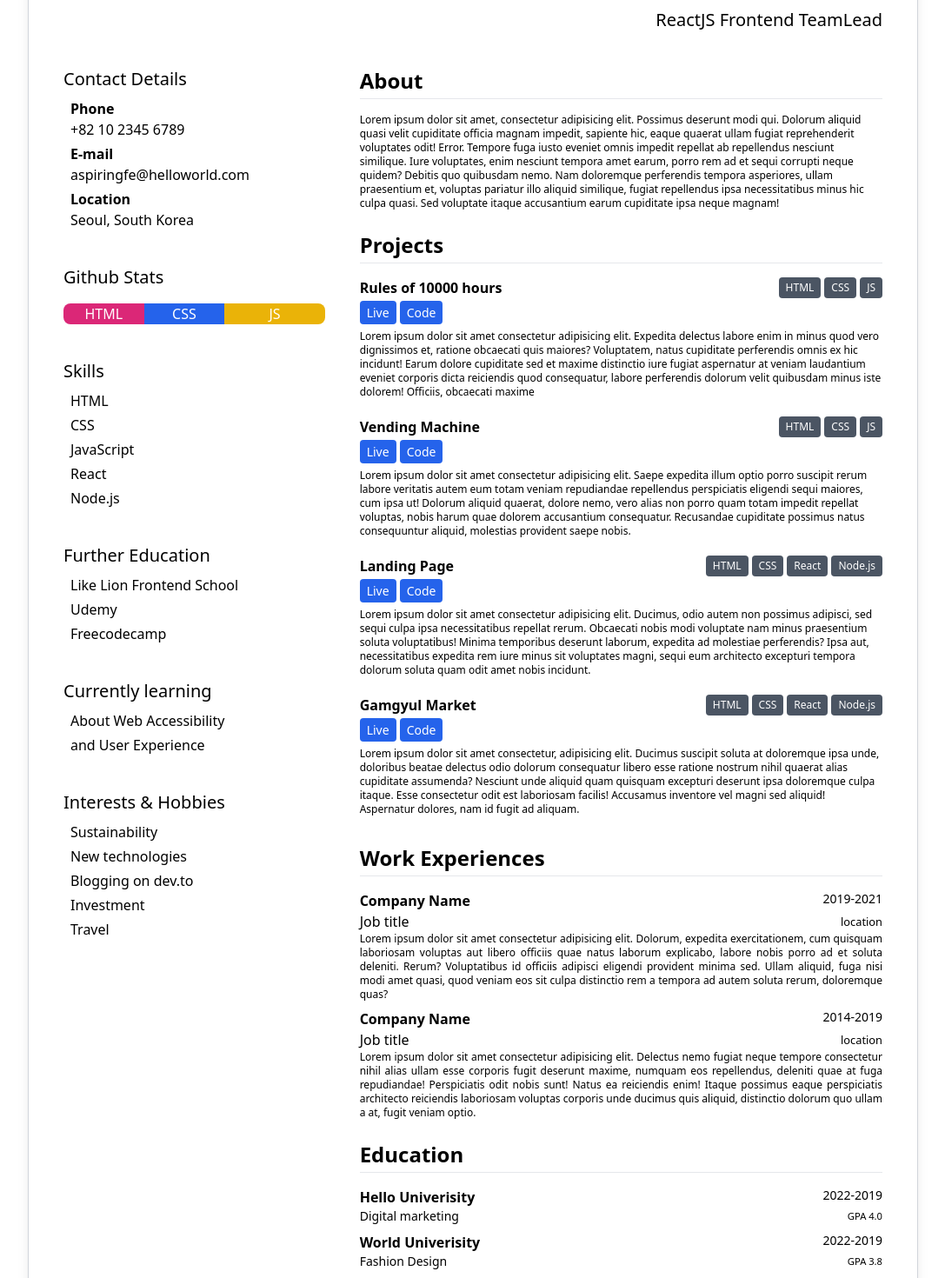
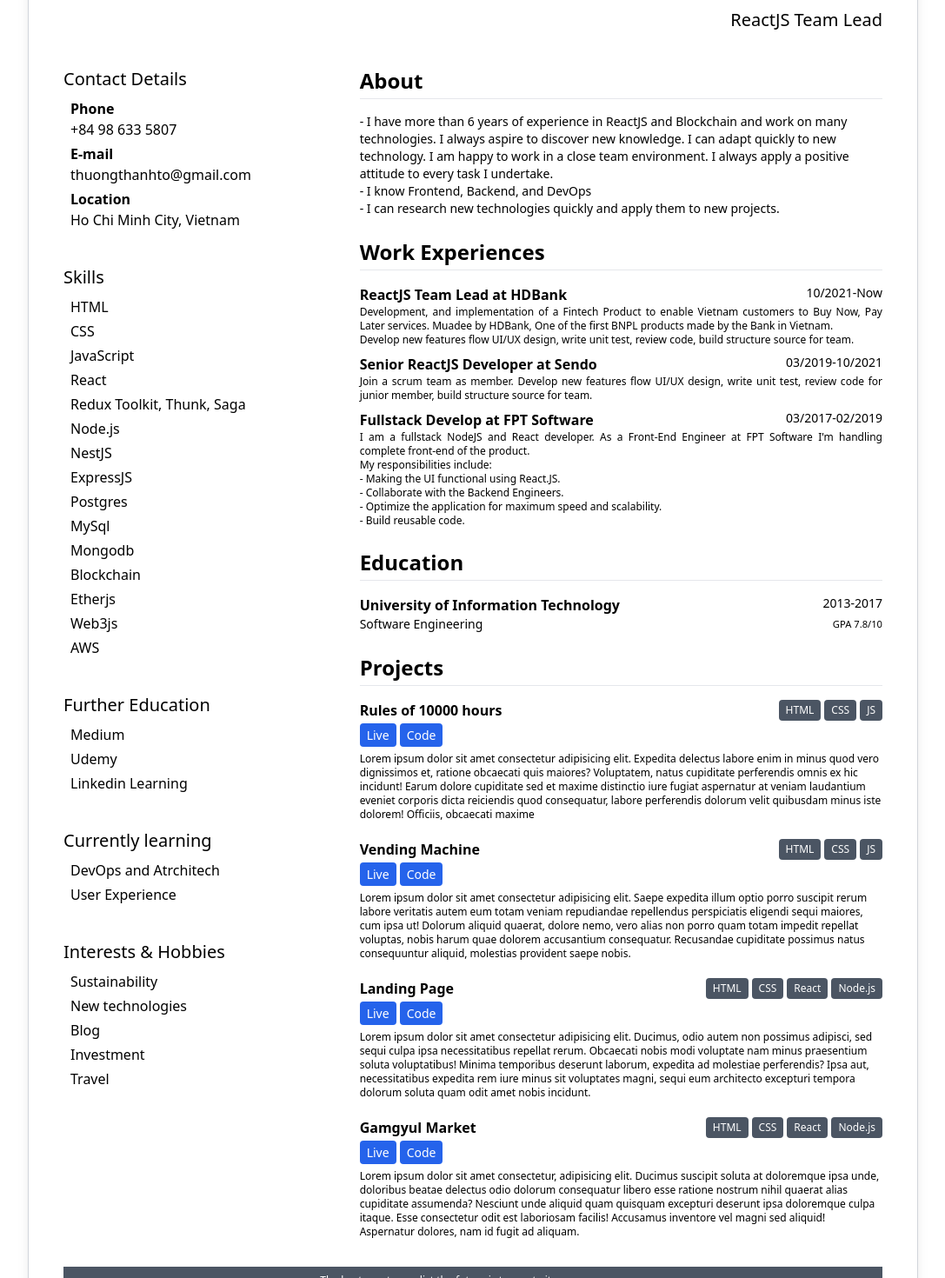
Before and after one commit to thuongthanhto/dev-tuts, a Next.js app: page / in a window 1280 px wide. Shown: the part 200-1670 px from the top of the page at 87% size, without its empty margins (96-1183 px from the left). Built offline with nearby package versions, Linux system fonts and the light colour scheme.

Commit message:
Update CV

```diff
--- a/pages/index.tsx
+++ b/pages/index.tsx
@@ -87,7 +87,7 @@ export default function Home() {
             </div>
             <div className="grid justify-items-end">
               <h1 className="text-7xl font-extrabold">Thuong To</h1>
-              <p className="text-xl mt-5">ReactJS Frontend TeamLead</p>
+              <p className="text-xl mt-5">ReactJS Team Lead</p>
             </div>
           </div>
         </header>
@@ -98,27 +98,20 @@ export default function Home() {
             <ul className="mt-2 mb-10">
               <li className="px-2 mt-1">
                 <strong className="mr-1">Phone </strong>
-                <a href="tel:+821023456789" className="block">
-                  +82 10 2345 6789
+                <a href="tel:+84986335807" className="block">
+                  +84 98 633 5807
                 </a>
               </li>
               <li className="px-2 mt-1">
                 <strong className="mr-1">E-mail </strong>
-                <a href="mailto:" className="block">
-                  aspiringfe@helloworld.com
+                <a href="mailto:thuongthanhto@gmail.com" className="block">
+                  thuongthanhto@gmail.com
                 </a>
               </li>
               <li className="px-2 mt-1">
                 <strong className="mr-1">Location</strong>
-                <span className="block">Seoul, South Korea</span>
+                <span className="block">Ho Chi Minh City, Vietnam</span>
               </li>
-            </ul>
-
-            <strong className="text-xl font-medium ">Github Stats</strong>
-            <ul className="flex w-full mt-2 mb-10">
-              <li className="px-2 mt-2 w-4/12 bg-pink-600 text-white text-center rounded-tl-lg rounded-bl-lg">HTML</li>
-              <li className="px-2 mt-2 w-4/12 bg-blue-600 text-white text-center">CSS</li>
-              <li className="px-2 mt-2 w-5/12 bg-yellow-500 text-white text-center rounded-tr-lg rounded-br-lg">JS</li>
             </ul>
 
             <strong className="text-xl font-medium">Skills</strong>
@@ -127,25 +120,35 @@ export default function Home() {
               <li className="px-2 mt-1">CSS</li>
               <li className="px-2 mt-1">JavaScript</li>
               <li className="px-2 mt-1">React</li>
+              <li className="px-2 mt-1">Redux Toolkit, Thunk, Saga</li>
               <li className="px-2 mt-1">Node.js</li>
+              <li className="px-2 mt-1">NestJS</li>
+              <li className="px-2 mt-1">ExpressJS</li>
+              <li className="px-2 mt-1">Postgres</li>
+              <li className="px-2 mt-1">MySql</li>
+              <li className="px-2 mt-1">Mongodb</li>
+              <li className="px-2 mt-1">Blockchain</li>
+              <li className="px-2 mt-1">Etherjs</li>
+              <li className="px-2 mt-1">Web3js</li>
+              <li className="px-2 mt-1">AWS</li>
             </ul>
             <strong className="text-xl font-medium">Further Education</strong>
             <ul className="mt-2 mb-10">
-              <li className="px-2 mt-1">Like Lion Frontend School</li>
+              <li className="px-2 mt-1">Medium</li>
               <li className="px-2 mt-1">Udemy</li>
-              <li className="px-2 mt-1">Freecodecamp</li>
+              <li className="px-2 mt-1">Linkedin Learning</li>
             </ul>
 
             <strong className="text-xl font-medium">Currently learning</strong>
             <ul className="mt-2 mb-10">
-              <li className="px-2 mt-1">About Web Accessibility</li>
-              <li className="px-2 mt-1">and User Experience</li>
+              <li className="px-2 mt-1">DevOps and Atrchitech</li>
+              <li className="px-2 mt-1">User Experience</li>
             </ul>
             <strong className="text-xl font-medium">Interests & Hobbies</strong>
             <ul className="mt-2">
               <li className="px-2 mt-1">Sustainability</li>
               <li className="px-2 mt-1">New technologies</li>
-              <li className="px-2 mt-1">Blogging on dev.to</li>
+              <li className="px-2 mt-1">Blog</li>
               <li className="px-2 mt-1">Investment</li>
               <li className="px-2 mt-1">Travel</li>
             </ul>
@@ -154,15 +157,71 @@ export default function Home() {
           <div className="w-4/6">
             <section>
               <h2 className="text-2xl pb-1 border-b font-semibold">About</h2>
-              <p className="mt-4 text-xs">
-                Lorem ipsum dolor sit amet, consectetur adipisicing elit. Possimus deserunt modi qui. Dolorum aliquid
-                quasi velit cupiditate officia magnam impedit, sapiente hic, eaque quaerat ullam fugiat reprehenderit
-                voluptates odit! Error. Tempore fuga iusto eveniet omnis impedit repellat ab repellendus nesciunt
-                similique. Iure voluptates, enim nesciunt tempora amet earum, porro rem ad et sequi corrupti neque
-                quidem? Debitis quo quibusdam nemo. Nam doloremque perferendis tempora asperiores, ullam praesentium et,
-                voluptas pariatur illo aliquid similique, fugiat repellendus ipsa necessitatibus minus hic culpa quasi.
-                Sed voluptate itaque accusantium earum cupiditate ipsa neque magnam!
+              <p className="mt-4 text-sm">
+                - I have more than 6 years of experience in ReactJS and Blockchain and work on many technologies. I
+                always aspire to discover new knowledge. I can adapt quickly to new technology. I am happy to work in a
+                close team environment. I always apply a positive attitude to every task I undertake.{' '}
               </p>
+              <p className="text-sm">- I know Frontend, Backend, and DevOps</p>
+
+              <p className="text-sm">- I can research new technologies quickly and apply them to new projects.</p>
+            </section>
+
+            <section>
+              <h2 className="text-2xl mt-6 pb-1 border-b font-semibold">Work Experiences</h2>
+              <ul className="mt-2">
+                <li className="pt-2">
+                  <p className="flex justify-between text-sm">
+                    <strong className="text-base">ReactJS Team Lead at HDBank</strong>10/2021-Now
+                  </p>
+                  <p className="text-justify text-xs">
+                    Development, and implementation of a Fintech Product to enable Vietnam customers to Buy Now, Pay
+                    Later services. Muadee by HDBank, One of the first BNPL products made by the Bank in Vietnam.
+                  </p>
+                  <p className="text-xs">
+                    Develop new features flow UI/UX design, write unit test, review code, build structure source for
+                    team.
+                  </p>
+                </li>
+
+                <li className="pt-2">
+                  <p className="flex justify-between text-sm">
+                    <strong className="text-base">Senior ReactJS Developer at Sendo</strong>03/2019-10/2021
+                  </p>
+                  <p className="text-justify text-xs">
+                    Join a scrum team as member. Develop new features flow UI/UX design, write unit test, review code
+                    for junior member, build structure source for team.
+                  </p>
+                </li>
+                <li className="pt-2">
+                  <p className="flex justify-between text-sm">
+                    <strong className="text-base">Fullstack Develop at FPT Software</strong>03/2017-02/2019
+                  </p>
+                  <p className="text-justify text-xs">
+                    I am a fullstack NodeJS and React developer. As a Front-End Engineer at FPT Software I'm handling
+                    complete front-end of the product.
+                  </p>
+                  <p className="text-xs">My responsibilities include: </p>{' '}
+                  <p className="text-xs">- Making the UI functional using React.JS.</p>
+                  <p className="text-xs">- Collaborate with the Backend Engineers.</p>
+                  <p className="text-xs">- Optimize the application for maximum speed and scalability.</p>
+                  <p className="text-xs">- Build reusable code.</p>
+                </li>
+              </ul>
+            </section>
+
+            <section>
+              <h2 className="text-2xl mt-6 pb-1 border-b font-semibold">Education</h2>
+              <ul className="mt-2">
+                <li className="pt-2">
+                  <p className="flex justify-between text-sm">
+                    <strong className="text-base">University of Information Technology</strong>2013-2017
+                  </p>
+                  <p className="flex justify-between text-sm">
+                    Software Engineering<small>GPA 7.8/10</small>
+                  </p>
+                </li>
+              </ul>
             </section>
 
             <section>
@@ -289,64 +348,6 @@ export default function Home() {
                 </li>
               </ul>
             </section>
-
-            <section>
-              <h2 className="text-2xl mt-6 pb-1 border-b font-semibold">Work Experiences</h2>
-              <ul className="mt-2">
-                <li className="pt-2">
-                  <p className="flex justify-between text-sm">
-                    <strong className="text-base">Company Name</strong>2019-2021
-                  </p>
-                  <p className="flex justify-between text-base">
-                    Job title<small>location</small>
-                  </p>
-                  <p className="text-justify text-xs">
-                    Lorem ipsum dolor sit amet consectetur adipisicing elit. Dolorum, expedita exercitationem, cum
-                    quisquam laboriosam voluptas aut libero officiis quae natus laborum explicabo, labore nobis porro ad
-                    et soluta deleniti. Rerum? Voluptatibus id officiis adipisci eligendi provident minima sed. Ullam
-                    aliquid, fuga nisi modi amet quasi, quod veniam eos sit culpa distinctio rem a tempora ad autem
-                    soluta rerum, doloremque quas?
-                  </p>
-                </li>
-                <li className="pt-2">
-                  <p className="flex justify-between text-sm">
-                    <strong className="text-base">Company Name</strong>2014-2019
-                  </p>
-                  <p className="flex justify-between text-base">
-                    Job title<small>location</small>
-                  </p>
-                  <p className="text-justify text-xs">
-                    Lorem ipsum dolor sit amet consectetur adipisicing elit. Delectus nemo fugiat neque tempore
-                    consectetur nihil alias ullam esse corporis fugit deserunt maxime, numquam eos repellendus, deleniti
-                    quae at fuga repudiandae! Perspiciatis odit nobis sunt! Natus ea reiciendis enim! Itaque possimus
-                    eaque perspiciatis architecto reiciendis laboriosam voluptas corporis unde ducimus quis aliquid,
-                    distinctio dolorum quo ullam a at, fugit veniam optio.
-                  </p>
-                </li>
-              </ul>
-            </section>
-
-            <section>
-              <h2 className="text-2xl mt-6 pb-1 border-b font-semibold">Education</h2>
-              <ul className="mt-2">
-                <li className="pt-2">
-                  <p className="flex justify-between text-sm">
-                    <strong className="text-base">Hello Univerisity</strong>2022-2019
-                  </p>
-                  <p className="flex justify-between text-sm">
-                    Digital marketing<small>GPA 4.0</small>
-                  </p>
-                </li>
-                <li className="pt-2">
-                  <p className="flex justify-between text-sm">
-                    <strong className="text-base">World Univerisity</strong>2022-2019
-                  </p>
-                  <p className="flex justify-between text-sm">
-                    Fashion Design<small>GPA 3.8</small>
-                  </p>
-                </li>
-              </ul>
-            </section>
           </div>
         </main>
 
```
